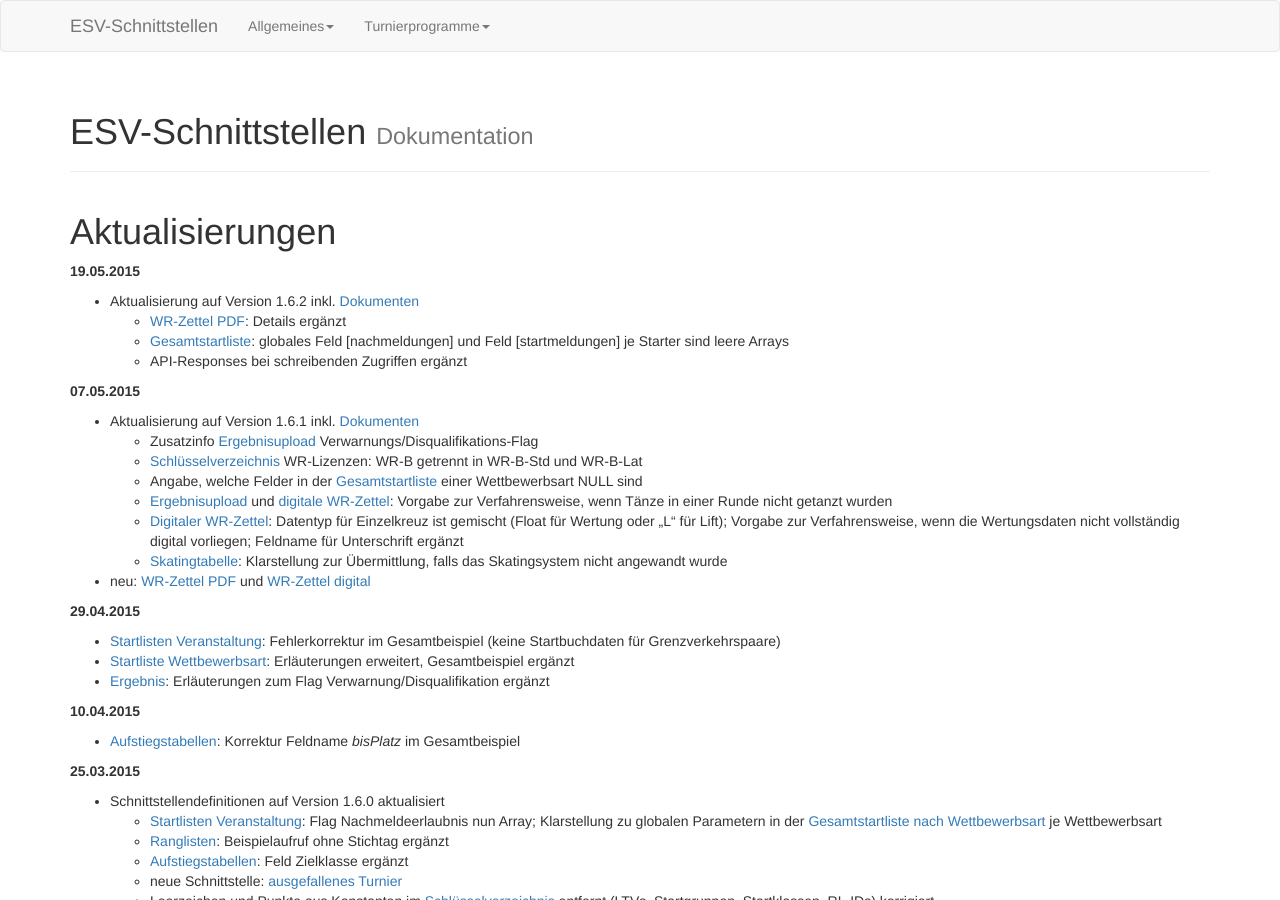
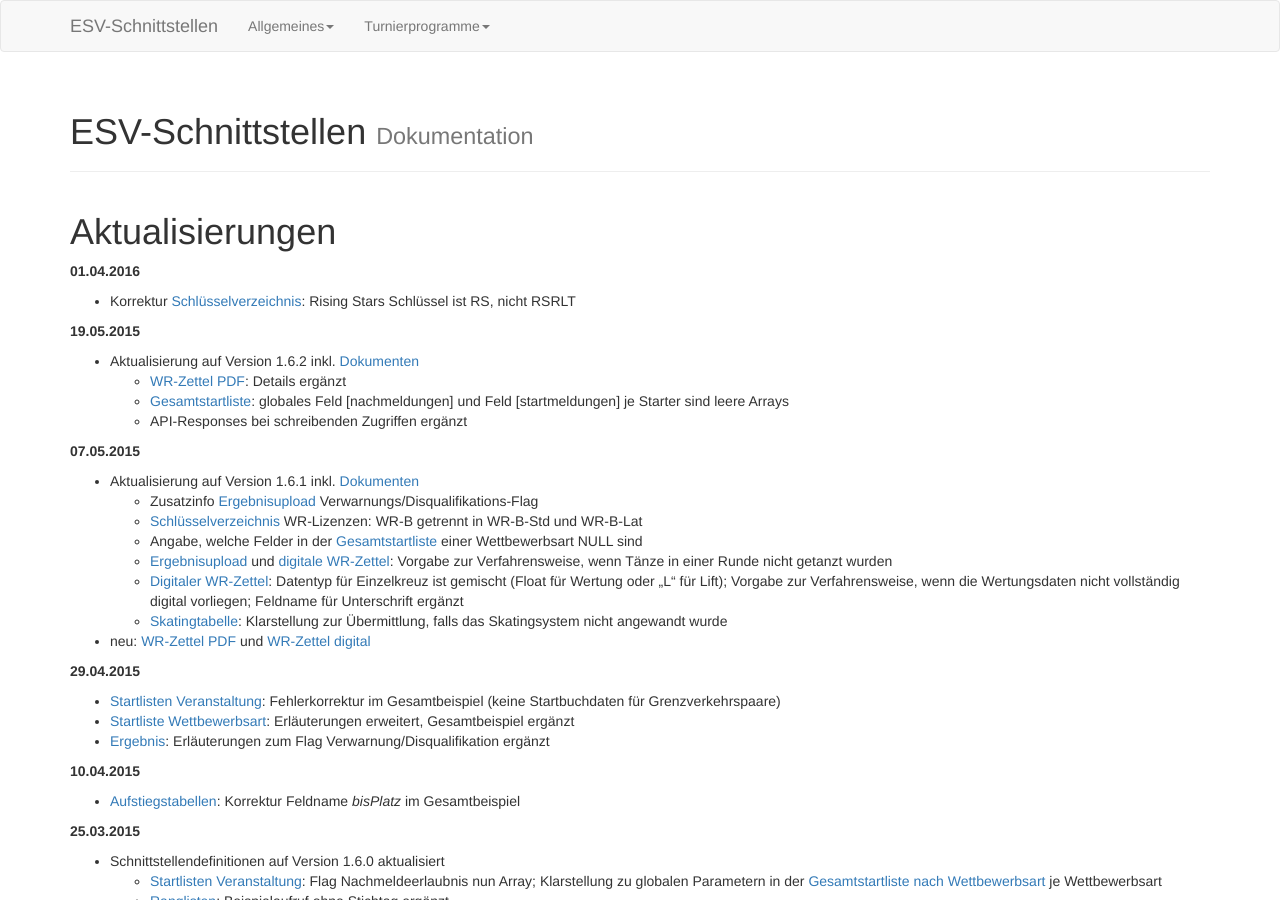
Before and after one commit to tanzsport/esv-interfaces, a Jekyll site: the page built from index.md, in a window 1280 px wide and 900 px high. Built offline with Jekyll 4.4.1, drawn with Linux system fonts in a browser that asks for light colours; nearby versions of some CDN libraries; library files that are not in the unit come from our copies.

Commit message:
Korrektur: RSLT => RS im Schlüsselverzeichnis.

```diff
--- a/index.md
+++ b/index.md
@@ -6,6 +6,10 @@ tagline: Dokumentation
 {% include JB/setup %}
 
 # Aktualisierungen #
+
+**01.04.2016**
+
+* Korrektur [Schlüsselverzeichnis](schluesselverzeichnis.html): Rising Stars Schlüssel ist RS, nicht RSRLT
 
 **19.05.2015**
 
```
Also changed, not shown: schluesselverzeichnis.md (+1 -1 lines).
